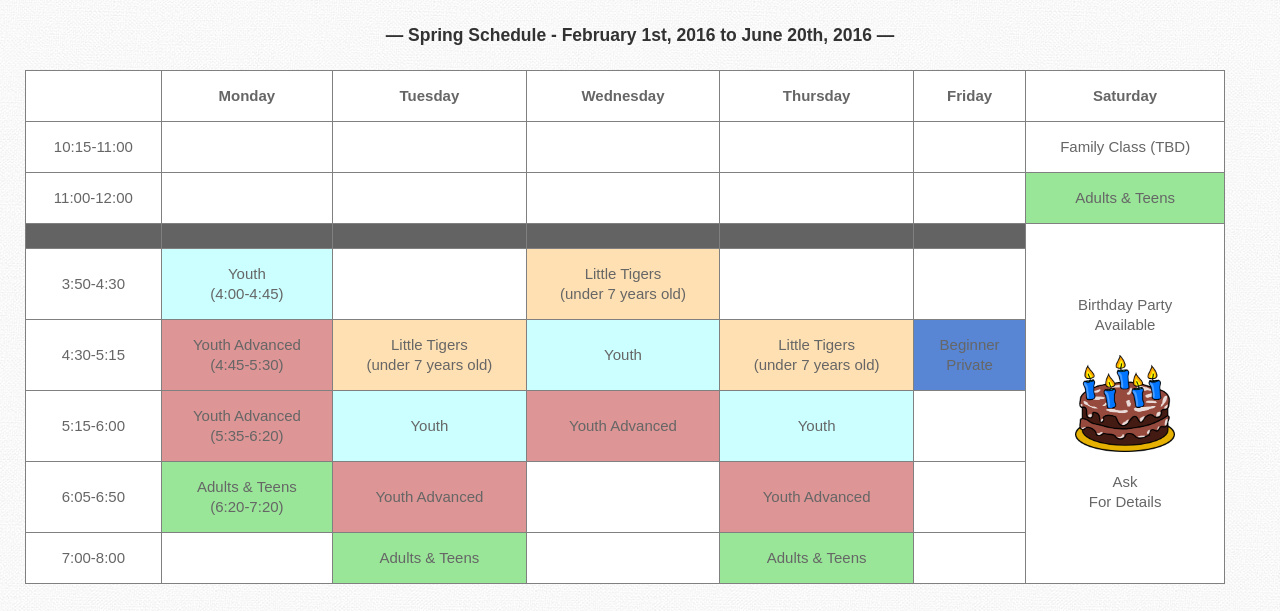
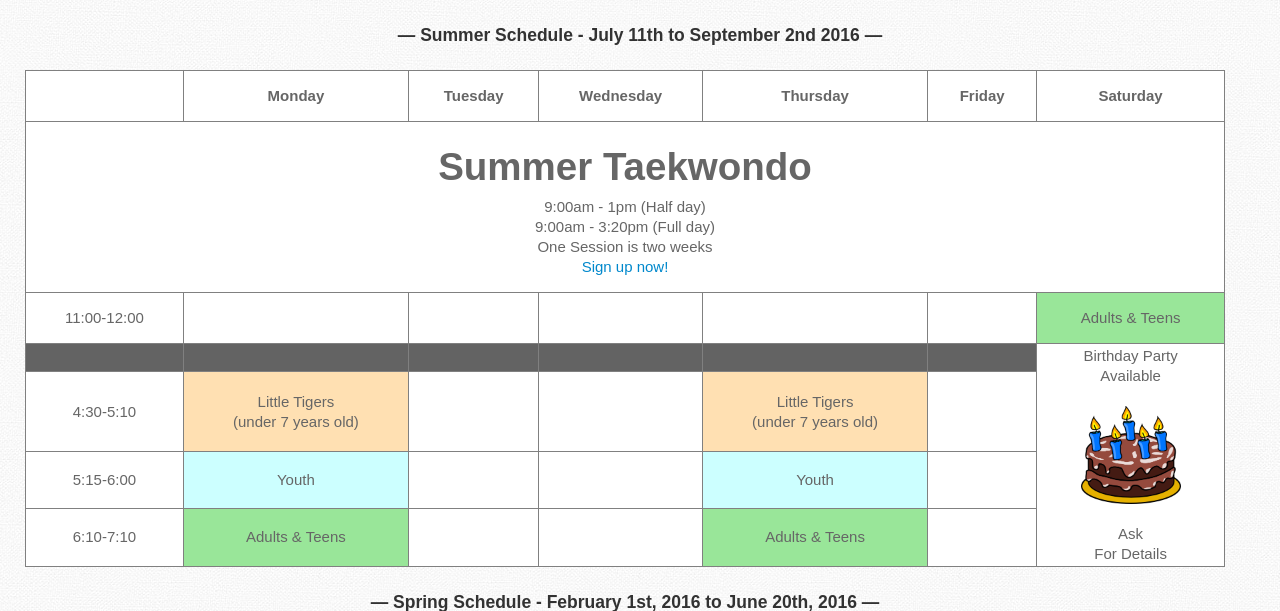
Before and after one commit to jklein/jptaekwondo, a PHP site: page /schedule.php in a window 1280 px wide. Shown: the part 118-729 px from the top of the page. Run offline with PHP 8.4, Linux system fonts and the light colour scheme; data that the repository does not hold is empty.

Commit message:
Add back summer schedule

```diff
--- a/schedule.php
+++ b/schedule.php
@@ -1,15 +1,13 @@
 <?php
 
-$page_name = 'Spring Schedule - February 1st, 2016 to June 20th, 2016';
-// $secondary_header = 'Summer Schedule - July 6th 2015 to August 28st 2015';
+$page_name = 'Summer Schedule - July 11th to September 2nd 2016';
+$secondary_header = 'Spring Schedule - February 1st, 2016 to June 20th, 2016';
 
 require 'includes/header.php';
 ?>
 <section class="schedule">
     <div class="container">
         <div class="row">
-
-            <!-- Summer
             <table class="grid_schedule">
                 <tr>
                     <th>&nbsp;</th>
@@ -87,7 +85,6 @@ require 'includes/header.php';
                     </div>
                 </div>
             </div>
-            -->
 
             <table class="grid_schedule">
                 <tr>
@@ -172,7 +169,6 @@ require 'includes/header.php';
                     <td></td>
                 </tr>
             </table>
-
         </div>
     </div>
 </section>
```
